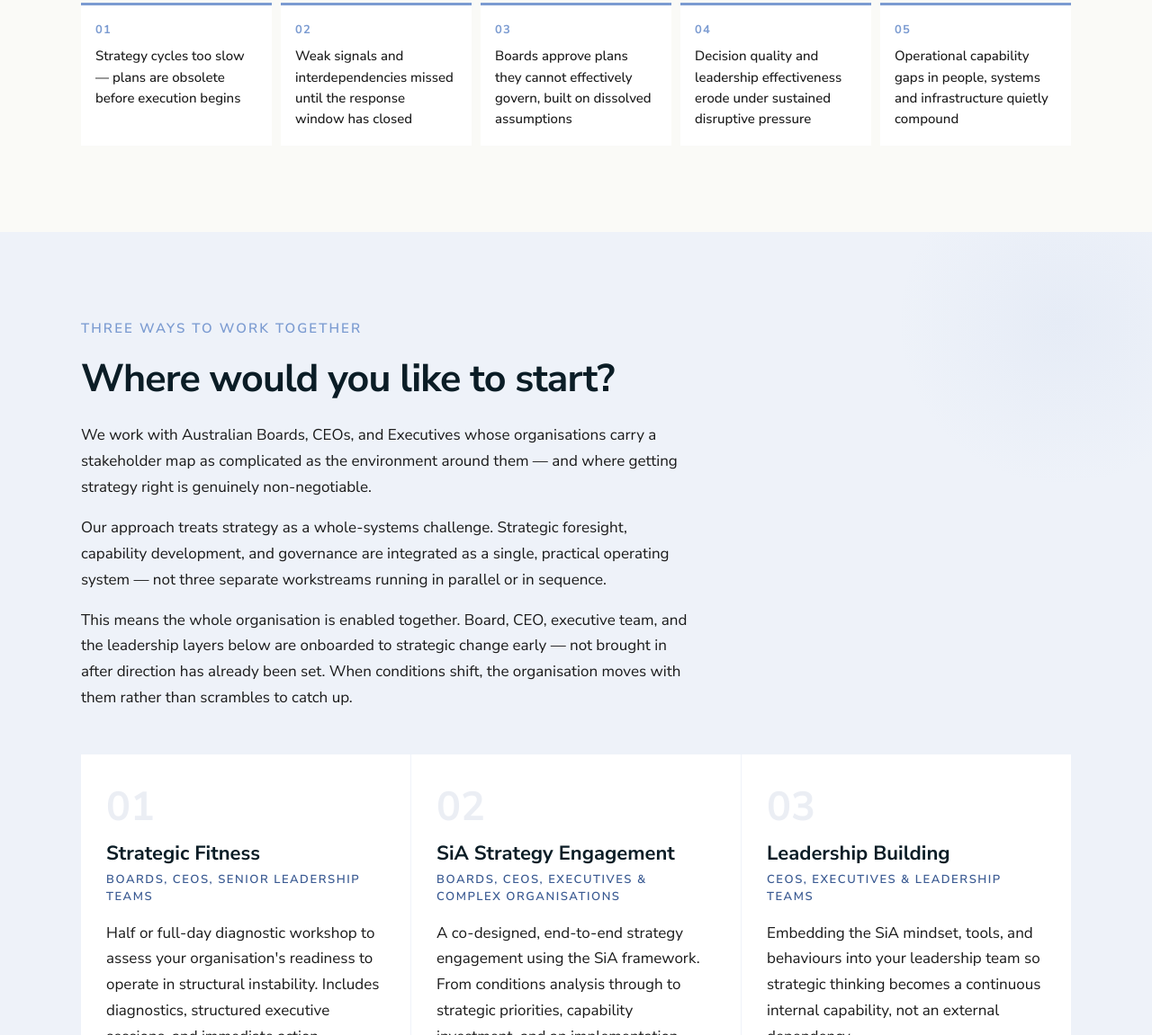
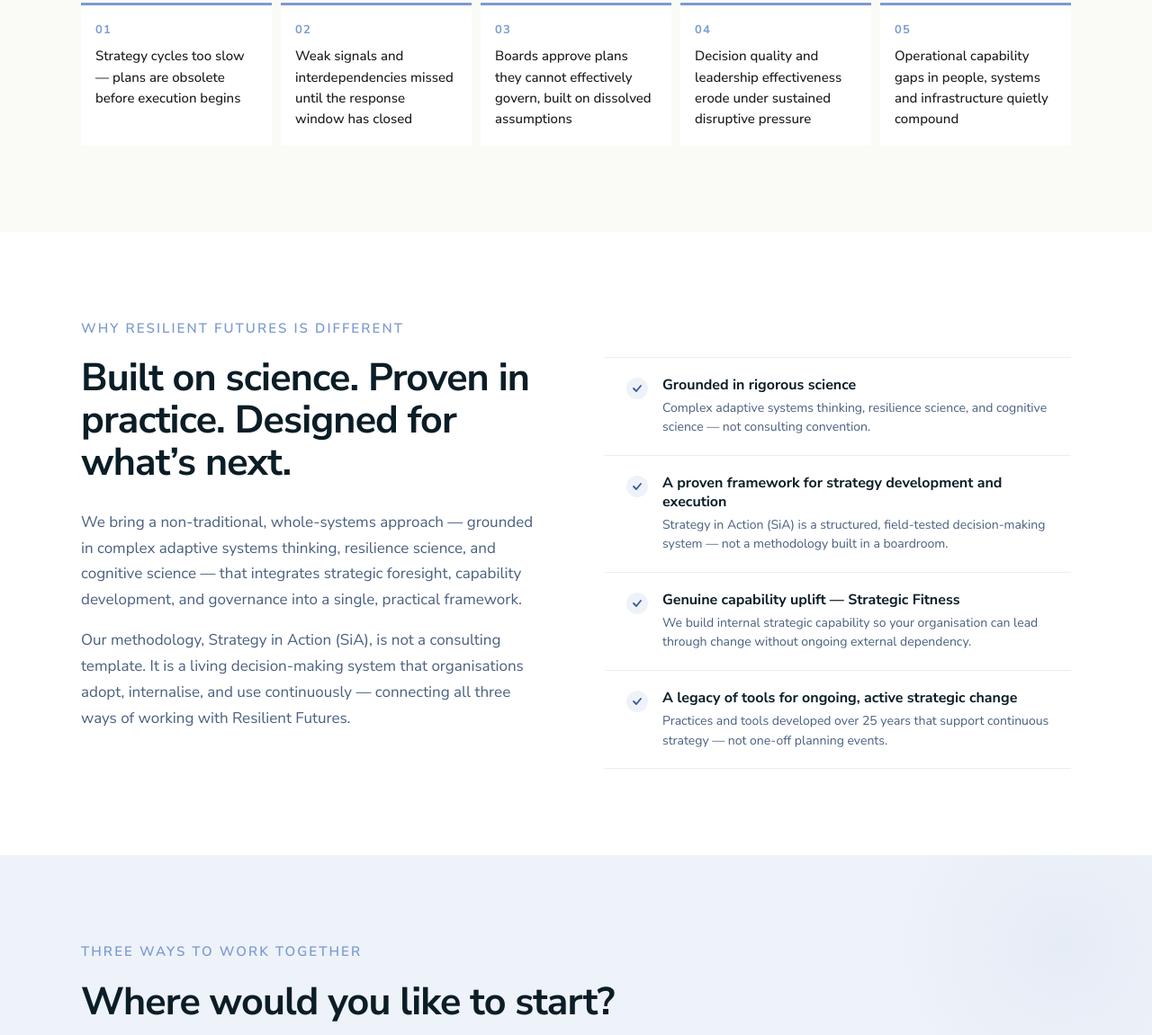
Before and after one commit to resilientfutures-au/Resilient-Futures, a website: page index.html in a window 1280 px wide. Shown: the part 1687-2838 px from the top of the page at 90% size. Drawn offline with nearby package versions, Linux system fonts and the light colour scheme.

Commit message:
feat: add Why Resilient Futures is Different section to homepage

```diff
--- a/index.html
+++ b/index.html
@@ -500,6 +500,79 @@
         <p style="font-size: 15px; font-weight:500; line-height:1.55; color:#1A1A1A; margin:0;">Operational capability gaps in people, systems and infrastructure quietly compound</p>
       </div>
 
+    </div>
+  </div>
+</section>
+
+<!-- ════════════════════════ WHY DIFFERENT ════════════════════════ -->
+<section id="why-different" style="background:#FFFFFF; padding:96px 48px;">
+  <div class="section-inner">
+    <span class="section-label" style="color:#7B9BD1;">Why Resilient Futures is Different</span>
+    <div style="display:grid; grid-template-columns:1fr 1fr; gap:64px; align-items:start;">
+
+      <!-- Left: heading + integrating statement -->
+      <div>
+        <h2 class="font-display" style="
+          font-size:43px; font-weight:700; color:#0B1D26;
+          line-height:1.1; letter-spacing:-0.02em; margin-bottom:28px;
+        ">Built on science. Proven in practice. Designed for what&rsquo;s next.</h2>
+        <p style="font-size:17px; line-height:1.7; color:#4a6080; margin-bottom:16px;">
+          We bring a non-traditional, whole-systems approach &mdash; grounded in complex adaptive
+          systems thinking, resilience science, and cognitive science &mdash; that integrates
+          strategic foresight, capability development, and governance into a single, practical
+          framework.
+        </p>
+        <p style="font-size:17px; line-height:1.7; color:#4a6080; margin-bottom:0;">
+          Our methodology, Strategy in Action (SiA), is not a consulting template. It is a living
+          decision-making system that organisations adopt, internalise, and use continuously &mdash;
+          connecting all three ways of working with Resilient Futures.
+        </p>
+      </div>
+
+      <!-- Right: differentiator checklist -->
+      <div style="align-self:center;">
+
+        <div style="display:flex; align-items:flex-start; gap:16px; padding:20px 24px; border-top:1px solid rgba(11,29,38,0.08); border-bottom:1px solid rgba(11,29,38,0.08);">
+          <div style="width:24px; height:24px; border-radius:50%; background:#EEF2F9; display:flex; align-items:center; justify-content:center; flex-shrink:0; margin-top:2px;">
+            <svg width="12" height="12" viewBox="0 0 12 12" fill="none" aria-hidden="true"><path d="M2 6L5 9L10 3" stroke="#3A5A92" stroke-width="1.8" stroke-linecap="round" stroke-linejoin="round"/></svg>
+          </div>
+          <div>
+            <div style="font-size:16px; font-weight:700; color:#0B1D26; line-height:1.3; margin-bottom:4px;">Grounded in rigorous science</div>
+            <div style="font-size:14px; line-height:1.55; color:#4a6080;">Complex adaptive systems thinking, resilience science, and cognitive science &mdash; not consulting convention.</div>
+          </div>
+        </div>
+
+        <div style="display:flex; align-items:flex-start; gap:16px; padding:20px 24px; border-bottom:1px solid rgba(11,29,38,0.08);">
+          <div style="width:24px; height:24px; border-radius:50%; background:#EEF2F9; display:flex; align-items:center; justify-content:center; flex-shrink:0; margin-top:2px;">
+            <svg width="12" height="12" viewBox="0 0 12 12" fill="none" aria-hidden="true"><path d="M2 6L5 9L10 3" stroke="#3A5A92" stroke-width="1.8" stroke-linecap="round" stroke-linejoin="round"/></svg>
+          </div>
+          <div>
+            <div style="font-size:16px; font-weight:700; color:#0B1D26; line-height:1.3; margin-bottom:4px;">A proven framework for strategy development and execution</div>
+            <div style="font-size:14px; line-height:1.55; color:#4a6080;">Strategy in Action (SiA) is a structured, field-tested decision-making system &mdash; not a methodology built in a boardroom.</div>
+          </div>
+        </div>
+
+        <div style="display:flex; align-items:flex-start; gap:16px; padding:20px 24px; border-bottom:1px solid rgba(11,29,38,0.08);">
+          <div style="width:24px; height:24px; border-radius:50%; background:#EEF2F9; display:flex; align-items:center; justify-content:center; flex-shrink:0; margin-top:2px;">
+            <svg width="12" height="12" viewBox="0 0 12 12" fill="none" aria-hidden="true"><path d="M2 6L5 9L10 3" stroke="#3A5A92" stroke-width="1.8" stroke-linecap="round" stroke-linejoin="round"/></svg>
+          </div>
+          <div>
+            <div style="font-size:16px; font-weight:700; color:#0B1D26; line-height:1.3; margin-bottom:4px;">Genuine capability uplift &mdash; Strategic Fitness</div>
+            <div style="font-size:14px; line-height:1.55; color:#4a6080;">We build internal strategic capability so your organisation can lead through change without ongoing external dependency.</div>
+          </div>
+        </div>
+
+        <div style="display:flex; align-items:flex-start; gap:16px; padding:20px 24px; border-bottom:1px solid rgba(11,29,38,0.08);">
+          <div style="width:24px; height:24px; border-radius:50%; background:#EEF2F9; display:flex; align-items:center; justify-content:center; flex-shrink:0; margin-top:2px;">
+            <svg width="12" height="12" viewBox="0 0 12 12" fill="none" aria-hidden="true"><path d="M2 6L5 9L10 3" stroke="#3A5A92" stroke-width="1.8" stroke-linecap="round" stroke-linejoin="round"/></svg>
+          </div>
+          <div>
+            <div style="font-size:16px; font-weight:700; color:#0B1D26; line-height:1.3; margin-bottom:4px;">A legacy of tools for ongoing, active strategic change</div>
+            <div style="font-size:14px; line-height:1.55; color:#4a6080;">Practices and tools developed over 25 years that support continuous strategy &mdash; not one-off planning events.</div>
+          </div>
+        </div>
+
+      </div>
     </div>
   </div>
 </section>
```
